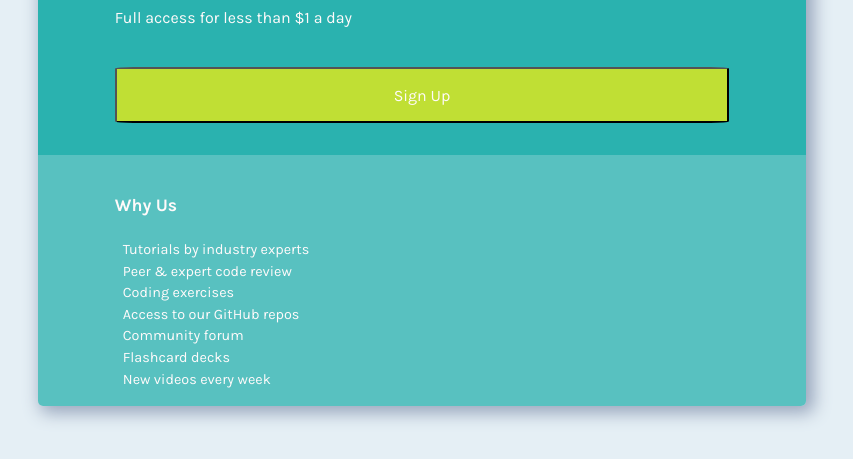
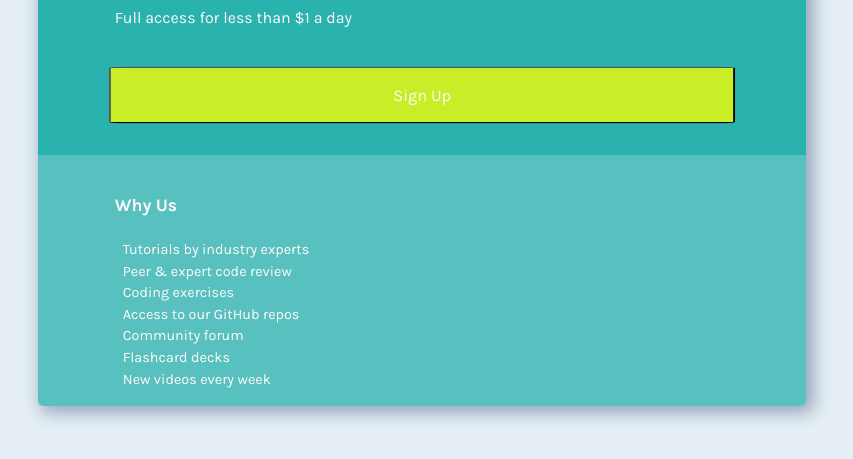
Before and after one commit to Celie987/single-price-grid-component-master, a plain HTML site: page index.html in a window 1280 px wide. In both pictures the pointer is over the button "Sign Up". Shown: the part 383-842 px from the top of the page, without its empty margins (218-1071 px from the left). Drawn offline with Linux system fonts and the light colour scheme.

Commit message:
First Challenge Final Version with addition of the hover effect

```diff
--- a/css/style.css
+++ b/css/style.css
@@ -32,6 +32,7 @@ button {
     --BG-SUBSCRIPTION-COLOR: hsl(179, 62%, 43%);
     --TEXT-COLOR: hsl(218, 22%, 67%);
     --BUTTON-BG-COLOR:  hsl(71, 73%, 54%);
+    --BUTTON-BG-COLOR-HOVER: hsl(71, 85%, 54%);
     --BG-ADVANTAGES-COLOR: hsla(179, 62%, 43%, 75%);
     --WHITE-TEXT-COLOR: snow;
     --TEXT-SUBSCRIPTION-COLOR : hsl(204, 43%, 93%);
@@ -157,6 +158,14 @@ button {
     color: var(--WHITE-TEXT-COLOR);
 }
 
+button:hover {
+    background-color: var(--BUTTON-BG-COLOR-HOVER);
+    transform: scale(102%);
+    cursor: pointer;
+}
+
+
+
 .advantages {
     padding: var(--PADDING-TB) var(--PADDING-SIDE);
     background-color: var(--BG-ADVANTAGES-COLOR);
```
Also changed, not shown: Screenshots/Desktop screenshot Frontend Mentor Single Price Grid Component.png (added), Screenshots/Mobile screenshot Frontend Mentor Single Price Grid Component.png (added), 1 other file.
